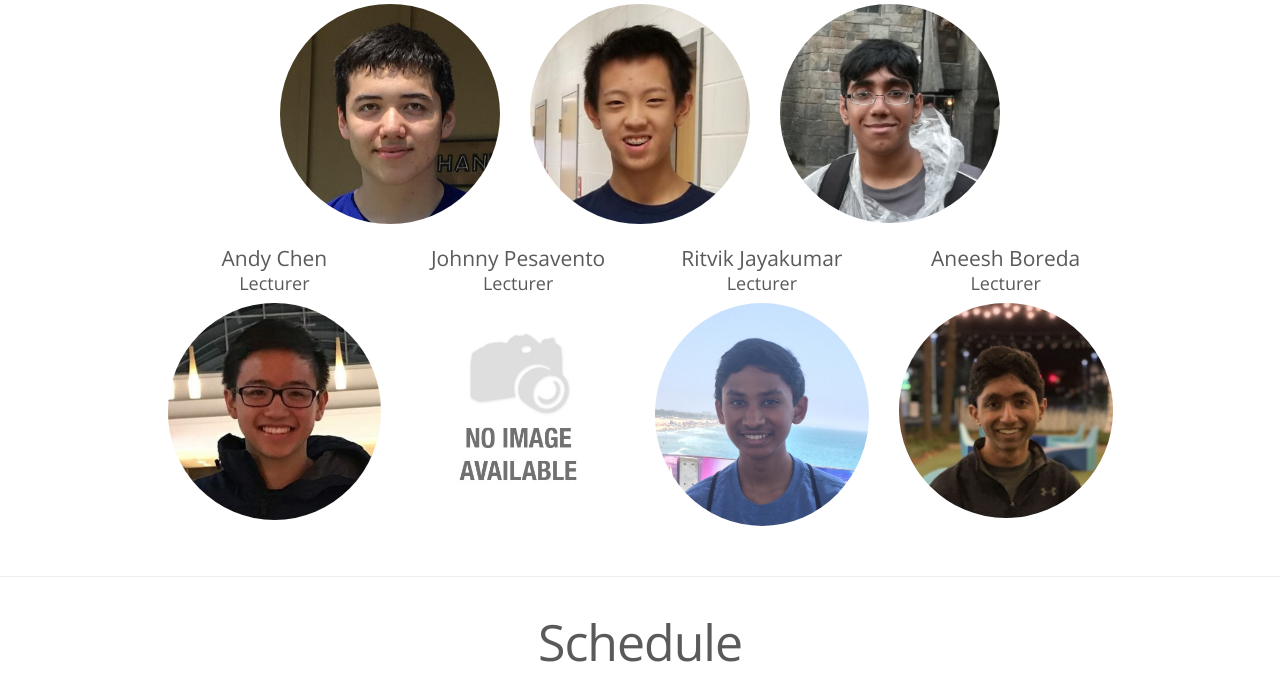
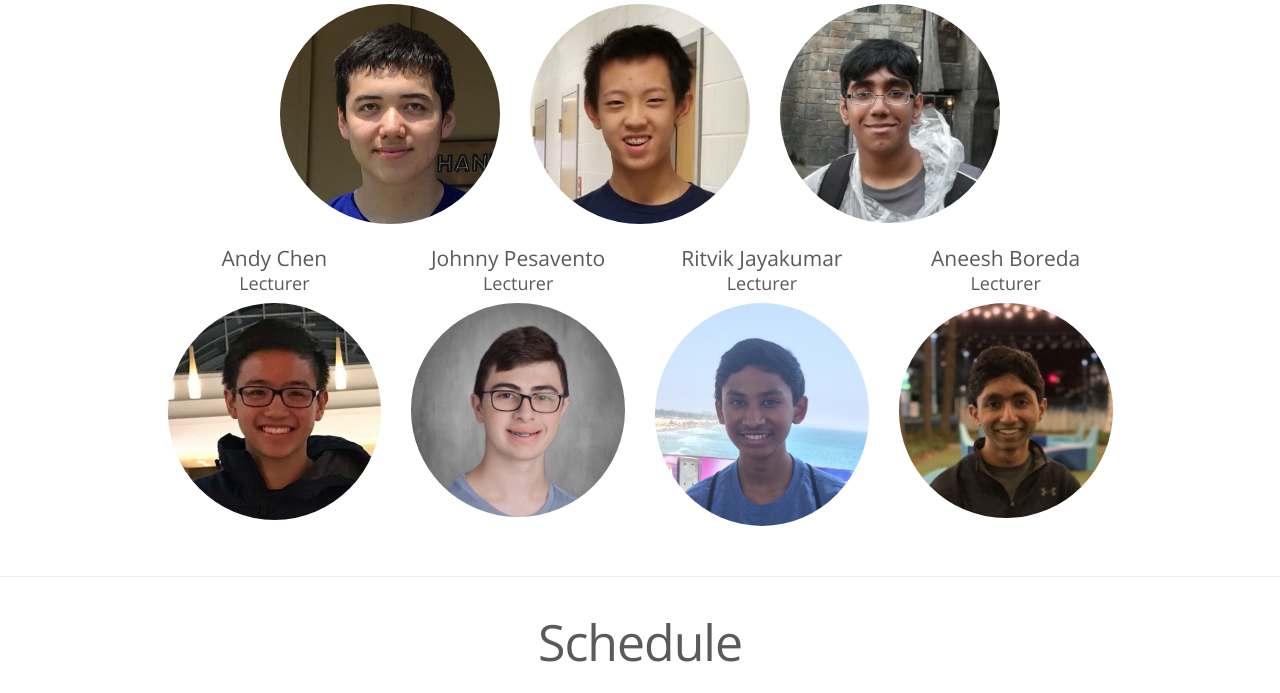
Before and after one commit to evanyeyeye/csc, a PHP site: page / in a window 1280 px wide. Shown: the part 841-1534 px from the top of the page. Run offline with PHP 8.4, Linux system fonts and the light colour scheme; some libraries are stand-ins or nearby versions.

Commit message:
add Johnny's picture to index.php

```diff
--- a/index.php
+++ b/index.php
@@ -123,7 +123,7 @@
                                 <div class="col-xs-6 officer">
                                     <p class="lead">Johnny Pesavento</p>
                                     <h4>Lecturer</h4>
-                                    <img class="img-responsive img-circle" src="images/no_image_available.jpg" alt="Johnny Pesavento">
+                                    <img class="img-responsive img-circle" src="images/officers/johnny.jpg" alt="Johnny Pesavento">
                                 </div>
                             </div>
                         </div>
```
